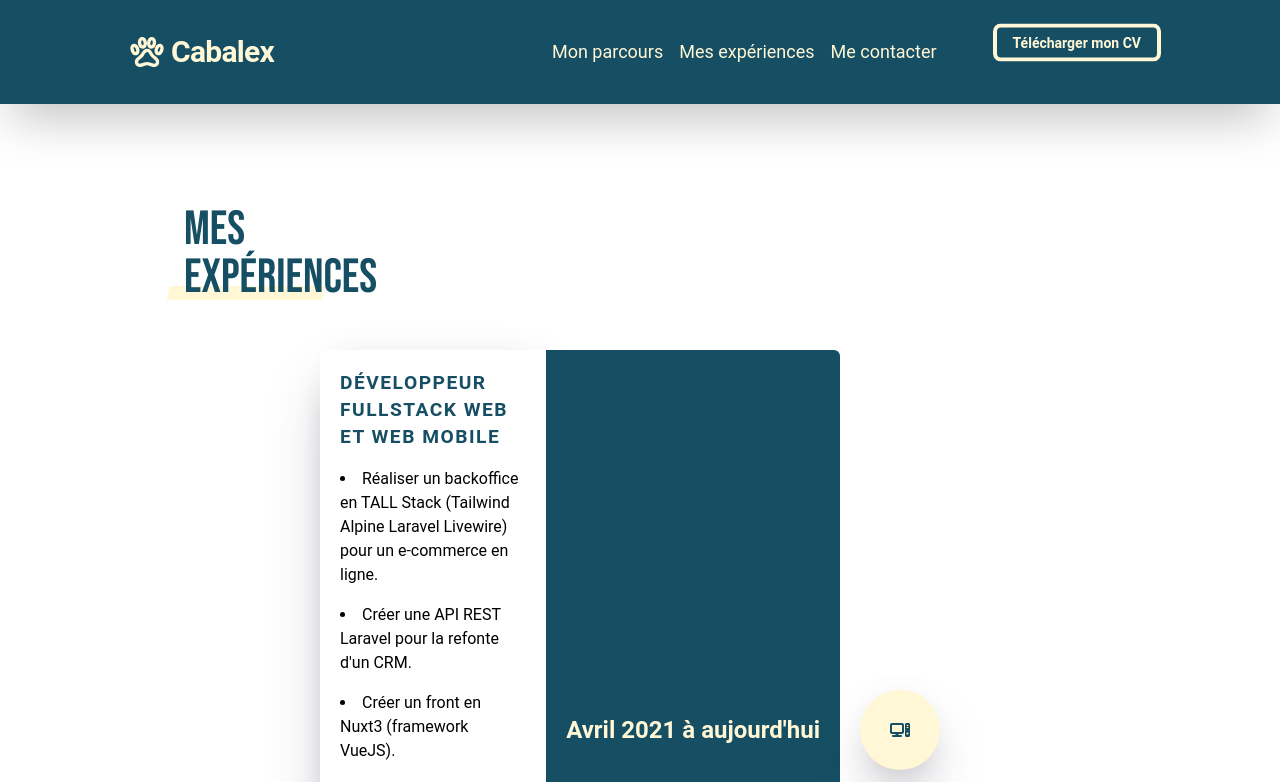
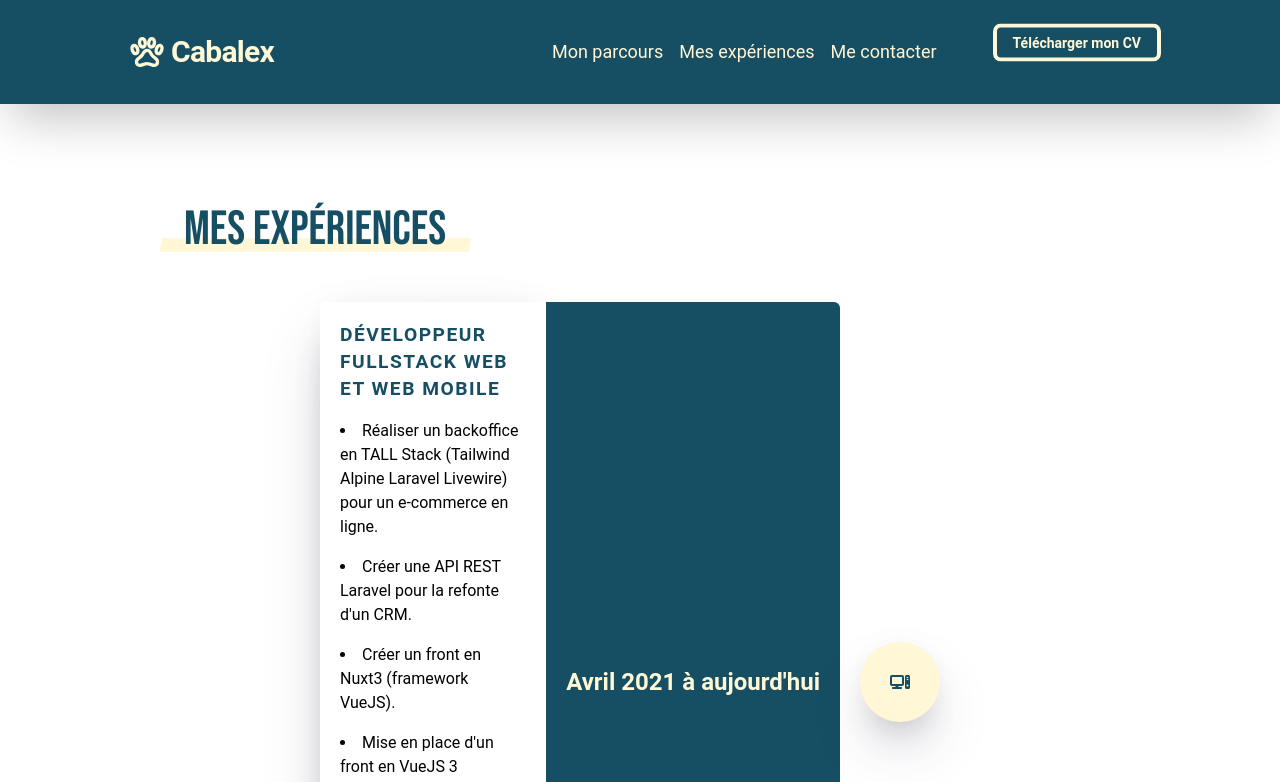
Before and after one commit to CabAlexis/site-perso, a Nuxt app: page /experiences in a window 1280 px wide. Shown: the top 782 px of the page. Built offline with nearby package versions, Linux system fonts and the light colour scheme.

Commit message:
fix experiences title

```diff
--- a/pages/experiences.vue
+++ b/pages/experiences.vue
@@ -1,5 +1,5 @@
 <template>
-    <h1 class="text-5xl title-style text-secondary underline-long-title w-1/6">Mes expériences</h1>
+    <h1 class="text-5xl title-style text-secondary underline-long-title w-2/6">Mes expériences</h1>
     <div class="timeline">
         <div class="timeline__event  animated fadeInUp delay-3s timeline__event--type1">
             <div class="timeline__event__icon">
```
